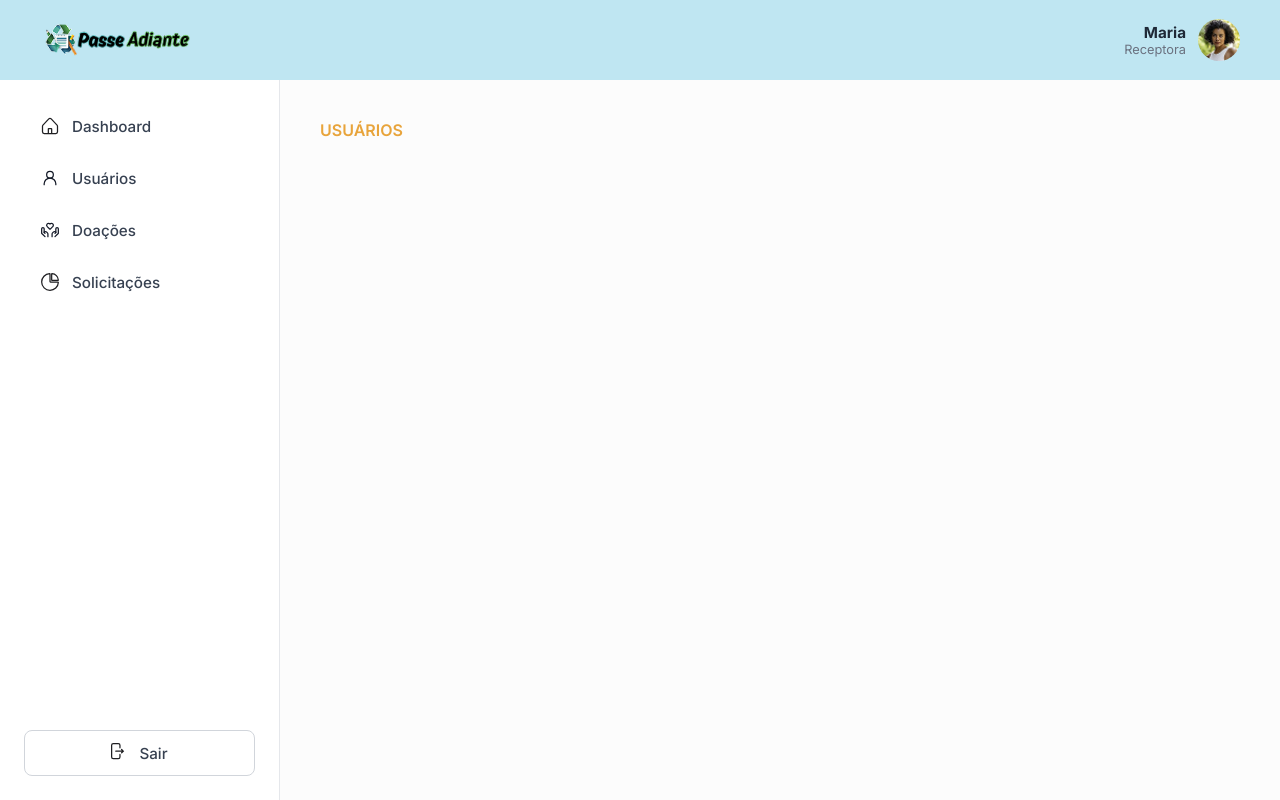
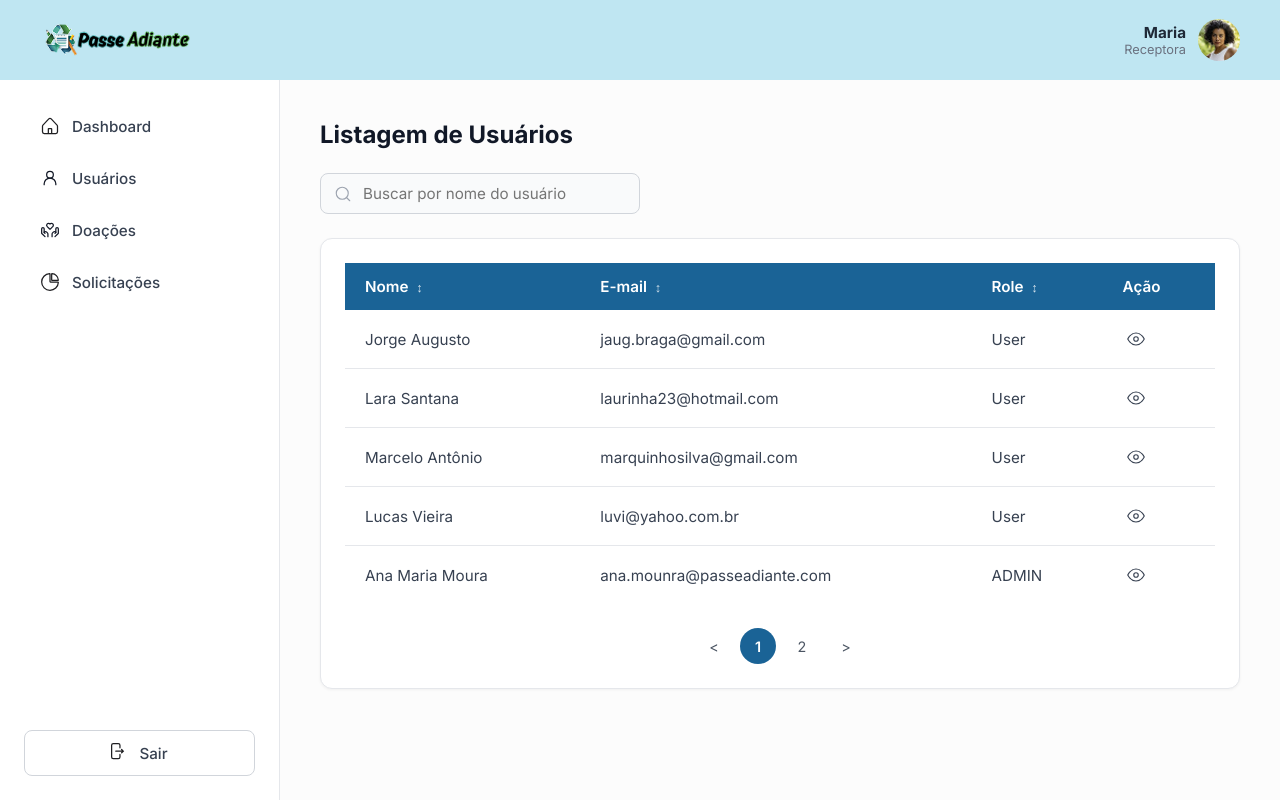
Before and after one commit to Matheus-Rodrigues-EC/Passa-Adiante-ReactJS, a React (Vite) app: page /app/usuarios in a window 1280 px wide. Built offline with nearby package versions, Linux system fonts and the light colour scheme.

Commit message:
feat: add ListagemUsuarios page

```diff
--- /dev/null
+++ b/src/pages/app/ListagemUsuarios/ListagemUsuarios.jsx
@@ -0,0 +1,146 @@
+import { useState } from 'react';
+import styles from './ListagemUsuarios.module.css';
+
+const mockUsuarios = [
+    { id: 1, nome: 'Jorge Augusto', email: 'jaug.braga@gmail.com', role: 'User' },
+    { id: 2, nome: 'Lara Santana', email: 'laurinha23@hotmail.com', role: 'User' },
+    { id: 3, nome: 'Marcelo Antônio', email: 'marquinhosilva@gmail.com', role: 'User' },
+    { id: 4, nome: 'Lucas Vieira', email: 'luvi@yahoo.com.br', role: 'User' },
+    { id: 5, nome: 'Ana Maria Moura', email: 'ana.mounra@passeadiante.com', role: 'ADMIN' },
+    { id: 6, nome: 'Maria Aparecida Lima', email: 'mapa_lima@gmail.com', role: 'User' },
+    { id: 7, nome: 'Julio Antonio Arara', email: 'ju_arara@yahoo.com.br', role: 'User' },
+    { id: 8, nome: 'Laura Maria das Neves', email: 'laura.neves@passeadiante.com', role: 'ADMIN' },
+    { id: 9, nome: 'Laura Maria das Neves', email: 'laura.neves@passeadiante.com', role: 'User' },
+];
+
+const USERS_PER_PAGE = 5;
+
+export default function ListagemUsuarios() {
+    const [searchTerm, setSearchTerm] = useState('');
+    const [currentPage, setCurrentPage] = useState(1);
+
+    const filteredUsuarios = mockUsuarios.filter(user =>
+        user.nome.toLowerCase().includes(searchTerm.toLowerCase()) ||
+        user.email.toLowerCase().includes(searchTerm.toLowerCase())
+    );
+
+    const totalPages = Math.ceil(filteredUsuarios.length / USERS_PER_PAGE) || 1;
+    const validCurrentPage = Math.min(currentPage, totalPages);
+
+    const startIndex = (validCurrentPage - 1) * USERS_PER_PAGE;
+    const currentUsuarios = filteredUsuarios.slice(startIndex, startIndex + USERS_PER_PAGE);
+
+    const handleSearchChange = (e) => {
+        setSearchTerm(e.target.value);
+        setCurrentPage(1);
+    };
+
+    const handlePageChange = (pageNumber) => {
+        if (pageNumber >= 1 && pageNumber <= totalPages) {
+            setCurrentPage(pageNumber);
+        }
+    };
+
+    return (
+        <div className={styles.pageContainer}>
+            <div className={styles.headerRow}>
+                <h2 className={styles.pageTitle}>Listagem de Usuários</h2>
+            </div>
+
+            <div className={styles.filterRow}>
+                <div className={styles.searchContainer}>
+                    <svg className={styles.searchIcon} viewBox="0 0 24 24" width="18" height="18" stroke="currentColor" strokeWidth="2" fill="none">
+                        <circle cx="11" cy="11" r="8" stroke="#9CA3AF" strokeWidth="1.5" />
+                        <line x1="21" y1="21" x2="16.65" y2="16.65" stroke="#9CA3AF" strokeWidth="1.5" strokeLinecap="round" />
+                    </svg>
+                    <input
+                        type="text"
+                        placeholder="Buscar por nome do usuário"
+                        value={searchTerm}
+                        onChange={handleSearchChange}
+                        className={styles.searchInput}
+                    />
+                </div>
+            </div>
+
+            <div className={styles.card}>
+                <div className={styles.tableWrapper}>
+                    <table className={styles.table}>
+                        <thead>
+                            <tr className={styles.tableHeader}>
+                                <th>
+                                    Nome <span className={styles.sortIcon}>↕</span>
+                                </th>
+                                <th>
+                                    E-mail <span className={styles.sortIcon}>↕</span>
+                                </th>
+                                <th>
+                                    Role <span className={styles.sortIcon}>↕</span>
+                                </th>
+                                <th>Ação</th>
+                            </tr>
+                        </thead>
+                        <tbody>
+                            {currentUsuarios.length > 0 ? (
+                                currentUsuarios.map((user) => (
+                                    <tr key={user.id} className={styles.tableRow}>
+                                        <td>{user.nome}</td>
+                                        <td>{user.email}</td>
+                                        <td>{user.role}</td>
+                                        <td>
+                                            <button className={styles.actionBtn} title="Visualizar">
+                                                <svg viewBox="0 0 24 24" width="18" height="18" stroke="currentColor" strokeWidth="2" fill="none">
+                                                    <path d="M1 12s4-8 11-8 11 8 11 8-4 8-11 8-11-8-11-8z" stroke="#374151" strokeWidth="1.5" strokeLinecap="round" strokeLinejoin="round" />
+                                                    <circle cx="12" cy="12" r="3" stroke="#374151" strokeWidth="1.5" strokeLinecap="round" strokeLinejoin="round" />
+                                                </svg>
+                                            </button>
+                                        </td>
+                                    </tr>
+                                ))
+                            ) : (
+                                <tr>
+                                    <td colSpan="4" style={{ textAlign: 'center', padding: '24px', color: '#6b7280' }}>
+                                        Nenhum usuário encontrado.
+                                    </td>
+                                </tr>
+                            )}
+                        </tbody>
+                    </table>
+                </div>
+
+                {totalPages > 1 && (
+                    <div className={styles.pagination}>
+                        <button
+                            className={styles.pageArrow}
+                            onClick={() => handlePageChange(validCurrentPage - 1)}
+                            disabled={validCurrentPage === 1}
+                        >
+                            &lt;
+                        </button>
+
+                        {Array.from({ length: totalPages }, (_, index) => {
+                            const pageNum = index + 1;
+                            return (
+                                <button
+                                    key={pageNum}
+                                    className={`${styles.pageNumber} ${validCurrentPage === pageNum ? styles.active : ''}`}
+                                    onClick={() => handlePageChange(pageNum)}
+                                >
+                                    {pageNum}
+                                </button>
+                            );
+                        })}
+
+                        <button
+                            className={styles.pageArrow}
+                            onClick={() => handlePageChange(validCurrentPage + 1)}
+                            disabled={validCurrentPage === totalPages}
+                        >
+                            &gt;
+                        </button>
+                    </div>
+                )}
+            </div>
+        </div>
+    );
+}
--- /dev/null
+++ b/src/pages/app/ListagemUsuarios/ListagemUsuarios.module.css
@@ -0,0 +1,158 @@
+.pageContainer {
+    display: flex;
+    flex-direction: column;
+    gap: 24px;
+    width: 100%;
+}
+
+.headerRow {
+    display: flex;
+    justify-content: space-between;
+    align-items: center;
+}
+
+.pageTitle {
+    font-size: 1.5rem;
+    font-weight: bold;
+    color: #111827;
+    margin: 0;
+}
+
+.filterRow {
+    display: flex;
+    align-items: center;
+}
+
+.searchContainer {
+    position: relative;
+    width: 320px;
+}
+
+.searchIcon {
+    position: absolute;
+    left: 14px;
+    top: 50%;
+    transform: translateY(-50%);
+}
+
+.searchInput {
+    width: 100%;
+    padding: 10px 14px 10px 42px;
+    border: 1px solid #d1d5db;
+    border-radius: 8px;
+    background-color: #f9fafb;
+    font-size: 0.95rem;
+    outline: none;
+    transition: border-color 0.2s;
+}
+
+.searchInput:focus {
+    border-color: #1a6396;
+    background-color: #ffffff;
+}
+
+.card {
+    background-color: #ffffff;
+    border-radius: 12px;
+    border: 1px solid #e5e7eb;
+    box-shadow: 0 1px 3px rgba(0, 0, 0, 0.05);
+    overflow: hidden;
+    padding: 24px;
+}
+
+.tableWrapper {
+    overflow-x: auto;
+}
+
+.table {
+    width: 100%;
+    border-collapse: collapse;
+    text-align: left;
+}
+
+.tableHeader {
+    background-color: #1a6396;
+    color: #ffffff;
+}
+
+.tableHeader th {
+    padding: 14px 20px;
+    font-weight: 600;
+    font-size: 0.95rem;
+}
+
+.sortIcon {
+    font-size: 0.8rem;
+    margin-left: 4px;
+    opacity: 0.8;
+}
+
+.tableRow {
+    border-bottom: 1px solid #e5e7eb;
+    transition: background-color 0.15s;
+}
+
+.tableRow:last-child {
+    border-bottom: none;
+}
+
+.tableRow:hover {
+    background-color: #f9fafb;
+}
+
+.tableRow td {
+    padding: 16px 20px;
+    color: #374151;
+    font-size: 0.95rem;
+}
+
+.actionBtn {
+    background: none;
+    border: none;
+    cursor: pointer;
+    padding: 4px;
+    border-radius: 4px;
+    display: flex;
+    align-items: center;
+    justify-content: center;
+    transition: background-color 0.2s;
+}
+
+.actionBtn:hover {
+    background-color: #f3f4f6;
+}
+
+.pagination {
+    display: flex;
+    justify-content: center;
+    align-items: center;
+    gap: 8px;
+    margin-top: 24px;
+}
+
+.pageNumber,
+.pageArrow {
+    background: none;
+    border: none;
+    width: 36px;
+    height: 36px;
+    border-radius: 50%;
+    display: flex;
+    align-items: center;
+    justify-content: center;
+    cursor: pointer;
+    font-size: 0.9rem;
+    color: #4b5563;
+    transition: background-color 0.2s, color 0.2s;
+}
+
+.pageNumber:hover,
+.pageArrow:hover {
+    background-color: #f3f4f6;
+}
+
+.pageNumber.active {
+    background-color: #1a6396;
+    color: #ffffff;
+    font-weight: 600;
+}
--- a/src/routes.jsx
+++ b/src/routes.jsx
@@ -8,6 +8,7 @@ import Contato from './pages/Contato.jsx'
 
 import { AppLayout } from './layouts/AppLayout.jsx'
 import ListagemItems from './pages/app/ListagemItems/ListagemItems.jsx'
+import ListagemUsuarios from './pages/app/ListagemUsuarios/ListagemUsuarios.jsx'
 
 function AppRoutes() {
   return (
@@ -24,7 +25,7 @@ function AppRoutes() {
         <Route path="dashboard" element={<h1>Dashboard</h1>} />
         <Route path="items" element={<ListagemItems />} />
         <Route path="pedidos" element={<h1>Solicitações</h1>} />
-        <Route path="usuarios" element={<h1>Usuários</h1>} />
+        <Route path="usuarios" element={<ListagemUsuarios />} />
       </Route>
     </Routes>
   )
```
